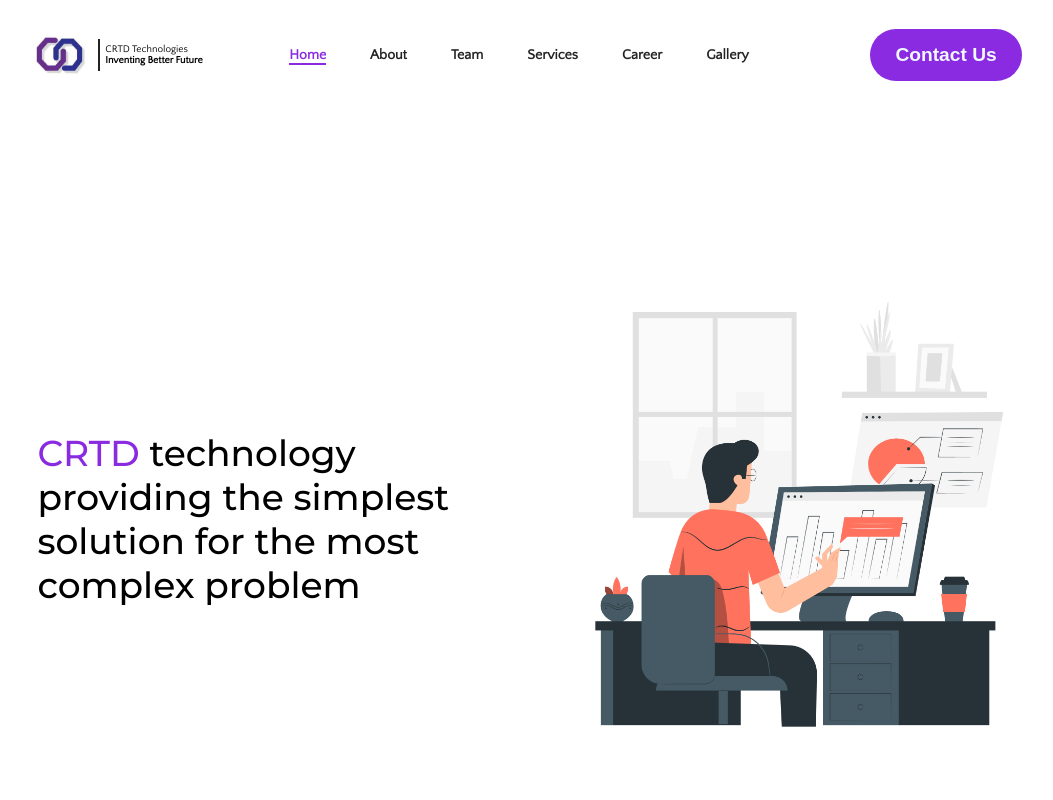
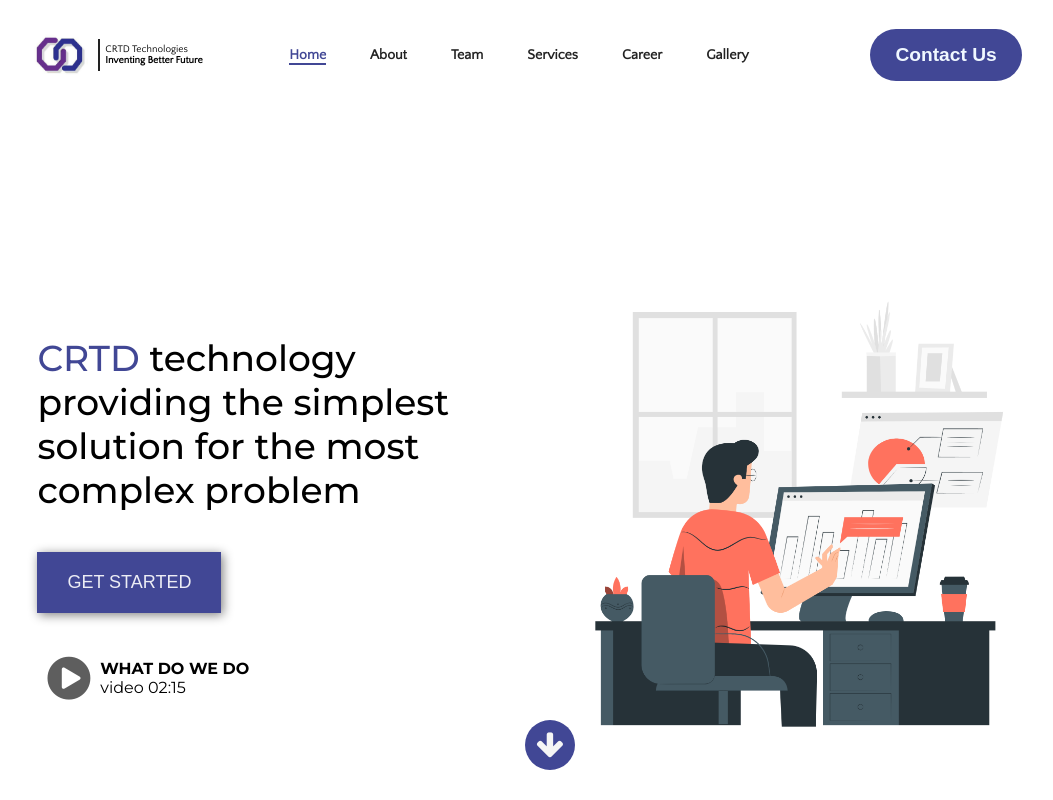
Before and after one commit to hailer24/CRTD, a plain HTML site: page index.html in a window 1280 px wide. Shown: the whole page, without its empty margins (115-1168 px from the left). Drawn offline with Linux system fonts and the light colour scheme.

Commit message:
tweaking css

```diff
--- a/index.html
+++ b/index.html
@@ -12,6 +12,10 @@
       href="https://fonts.googleapis.com/css2?family=Montserrat:ital,wght@0,100;0,200;0,300;0,400;0,500;0,600;0,700;0,800;0,900;1,100;1,200;1,300;1,400;1,500;1,600;1,700;1,800;1,900&family=Quattrocento+Sans&display=swap"
       rel="stylesheet"
     />
+    <link
+      rel="stylesheet"
+      href="https://cdnjs.cloudflare.com/ajax/libs/font-awesome/4.7.0/css/font-awesome.min.css"
+    />
 
     <title>Document</title>
   </head>
@@ -22,7 +26,7 @@
           <img src="assets/logo.jpg" />
           <div class="logoName">
             <div class="name">CRTD Technologies</div>
-            <div class="tagLine"><strong>Inventing Better Future</strong></div>
+            <div class="tagLine">Inventing Better Future</div>
           </div>
         </div>
         <div class="menu">
@@ -45,12 +49,19 @@
               technology providing the simplest solution for the most complex
               problem
             </h1>
+            <button id="getStarted">GET STARTED</button>
+            <div class="vid">
+              <span class="play"
+                ><i class="fa fa-play-circle" style="font-size: 50px;"></i></i
+              ></span> <div class="desc"><div class="heading">WHAT DO WE DO</div><div>video 02:15</div></div>
+            </div>
           </div>
           <div class="images">
             <img src="/assets/Browser stats-pana.png" alt="CRTD" />
           </div>
         </div>
       </main>
+      <div class="down"><i class="fa fa-arrow-down"></i></div>
     </div>
   </body>
 </html>
--- a/style.css
+++ b/style.css
@@ -83,7 +83,7 @@ img {
 }
 
 .emp {
-  color: blueviolet;
+  color: #414795;
   text-decoration: bold;
 }
 
@@ -103,13 +103,13 @@ img {
 }
 
 #active a {
-  color: blueviolet;
-  border-bottom: solid blueviolet 2px;
+  color: #414795;
+  border-bottom: solid #414795 2px;
 }
 
 header .contact {
   padding: 15px 25px;
-  background-color: blueviolet;
+  background-color: #414795;
   border: none;
   color: aliceblue;
   font-size: larger;
@@ -117,6 +117,53 @@ header .contact {
   border-radius: 30px;
 }
 
-.logoName .tagline {
+.tagLine {
   font-weight: bold;
 }
+
+#getStarted {
+  background-color: #414795;
+  border: none;
+  font-size: 18px;
+  margin: 40px 0px;
+  padding: 20px 30px;
+  color: rgba(255, 255, 255, 0.9);
+  box-shadow: 2px 2px 10px grey;
+  cursor: pointer;
+}
+#getStarted:hover {
+  transition: all ease-in-out 1s;
+  box-shadow: none;
+}
+
+.fa-play-circle {
+  color: rgb(94, 94, 94);
+  font-size: 50px;
+  margin: 0px 10px;
+  cursor: pointer;
+}
+
+.vid {
+  display: flex;
+}
+
+.heading {
+  font-weight: bold;
+}
+.down {
+  background-color: #414795;
+  align-items: center;
+  width: 50px;
+  height: 50px;
+  border-radius: 50%;
+  position: absolute;
+  top: 90%;
+  left: 50%;
+}
+.down i {
+  position: relative;
+  left: 1px;
+  padding: 10px;
+  font-size: 30px;
+  color: whitesmoke;
+}
```
